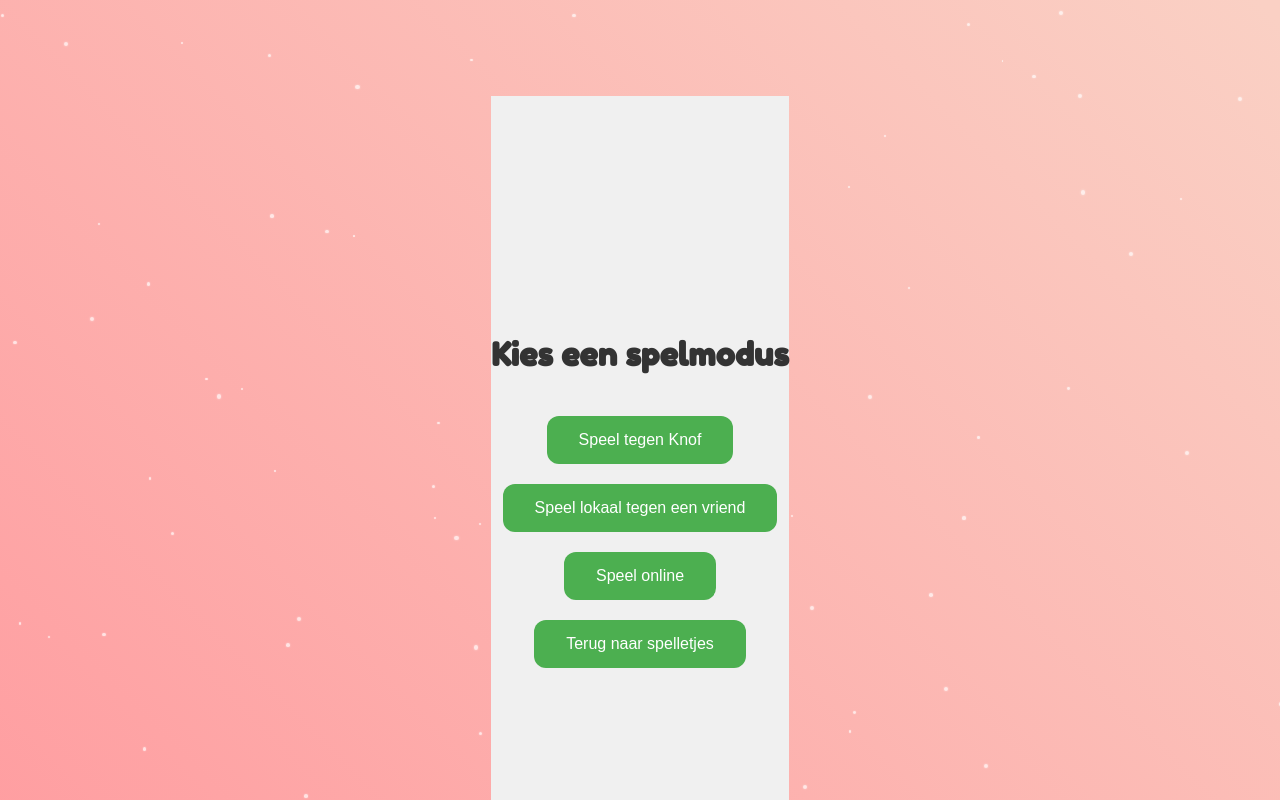
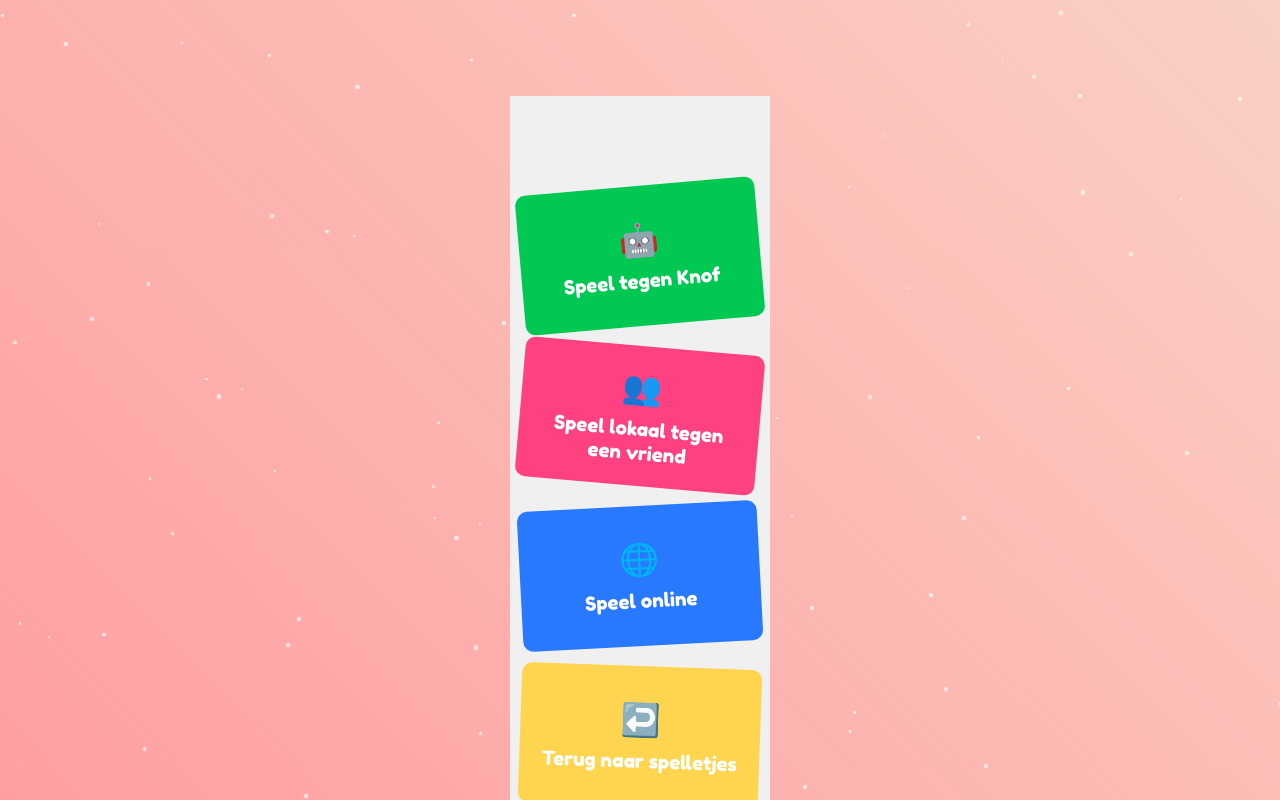
Before and after one commit to campique/rheezerbelten-webapp, a React (Create React App) app: page /games/connect-four in a window 1280 px wide. Shown: the top 800 px of the page. Built offline with nearby package versions, Linux system fonts and the light colour scheme; no server answers; the HTML template or start-up script is replaced by a standard one.

Commit message:
Update ConnectFourOptions.js

```diff
--- a/src/games/ConnectFourOptions.js
+++ b/src/games/ConnectFourOptions.js
@@ -11,30 +11,35 @@ const OptionsContainer = styled.div`
   background-color: #f0f0f0;
 `;
 
-const Title = styled.h1`
-  font-size: 2rem;
-  margin-bottom: 2rem;
-  color: #333;
+const OptionButton = styled.div`
+  background-color: ${props => props.bgColor};
+  color: white;
+  padding: 20px;
+  margin: 10px;
+  border-radius: 10px;
+  cursor: pointer;
+  transform: ${props => props.rotation};
+  transition: all 0.3s ease;
+  display: flex;
+  flex-direction: column;
+  align-items: center;
+  justify-content: center;
+  width: 200px;
+  height: 100px;
+
+  &:hover {
+    transform: scale(1.05) ${props => props.rotation};
+  }
 `;
 
-const Button = styled.button`
-  background-color: #4CAF50;
-  border: none;
-  color: white;
-  padding: 15px 32px;
+const GameEmoji = styled.span`
+  font-size: 2rem;
+  margin-bottom: 10px;
+`;
+
+const GameTitle = styled.span`
+  font-size: 1.2rem;
   text-align: center;
-  text-decoration: none;
-  display: inline-block;
-  font-size: 16px;
-  margin: 10px;
-  cursor: pointer;
-  border-radius: 12px;
-  transition: all 0.3s ease;
-
-  &:hover {
-    background-color: #45a049;
-    transform: scale(1.05);
-  }
 `;
 
 const ConnectFourOptions = () => {
@@ -62,17 +67,38 @@ const ConnectFourOptions = () => {
 
   return (
     <OptionsContainer>
-      <Title>Kies een spelmodus</Title>
-      <Button onClick={() => handleOption('vsKnof')}>
-        Speel tegen Knof
-      </Button>
-      <Button onClick={() => handleOption('vsLocal')}>
-        Speel lokaal tegen een vriend
-      </Button>
-      <Button onClick={() => handleOption('vsOnline')}>
-        Speel online
-      </Button>
-      <Button onClick={handleBack}>Terug naar spelletjes</Button>
+      <OptionButton
+        bgColor="#00c853"
+        rotation="rotate(-5deg)"
+        onClick={() => handleOption('vsKnof')}
+      >
+        <GameEmoji>🤖</GameEmoji>
+        <GameTitle>Speel tegen Knof</GameTitle>
+      </OptionButton>
+      <OptionButton
+        bgColor="#ff4081"
+        rotation="rotate(5deg)"
+        onClick={() => handleOption('vsLocal')}
+      >
+        <GameEmoji>👥</GameEmoji>
+        <GameTitle>Speel lokaal tegen een vriend</GameTitle>
+      </OptionButton>
+      <OptionButton
+        bgColor="#2979ff"
+        rotation="rotate(-3deg)"
+        onClick={() => handleOption('vsOnline')}
+      >
+        <GameEmoji>🌐</GameEmoji>
+        <GameTitle>Speel online</GameTitle>
+      </OptionButton>
+      <OptionButton
+        bgColor="#ffd54f"
+        rotation="rotate(2deg)"
+        onClick={handleBack}
+      >
+        <GameEmoji>↩️</GameEmoji>
+        <GameTitle>Terug naar spelletjes</GameTitle>
+      </OptionButton>
     </OptionsContainer>
   );
 };
```
